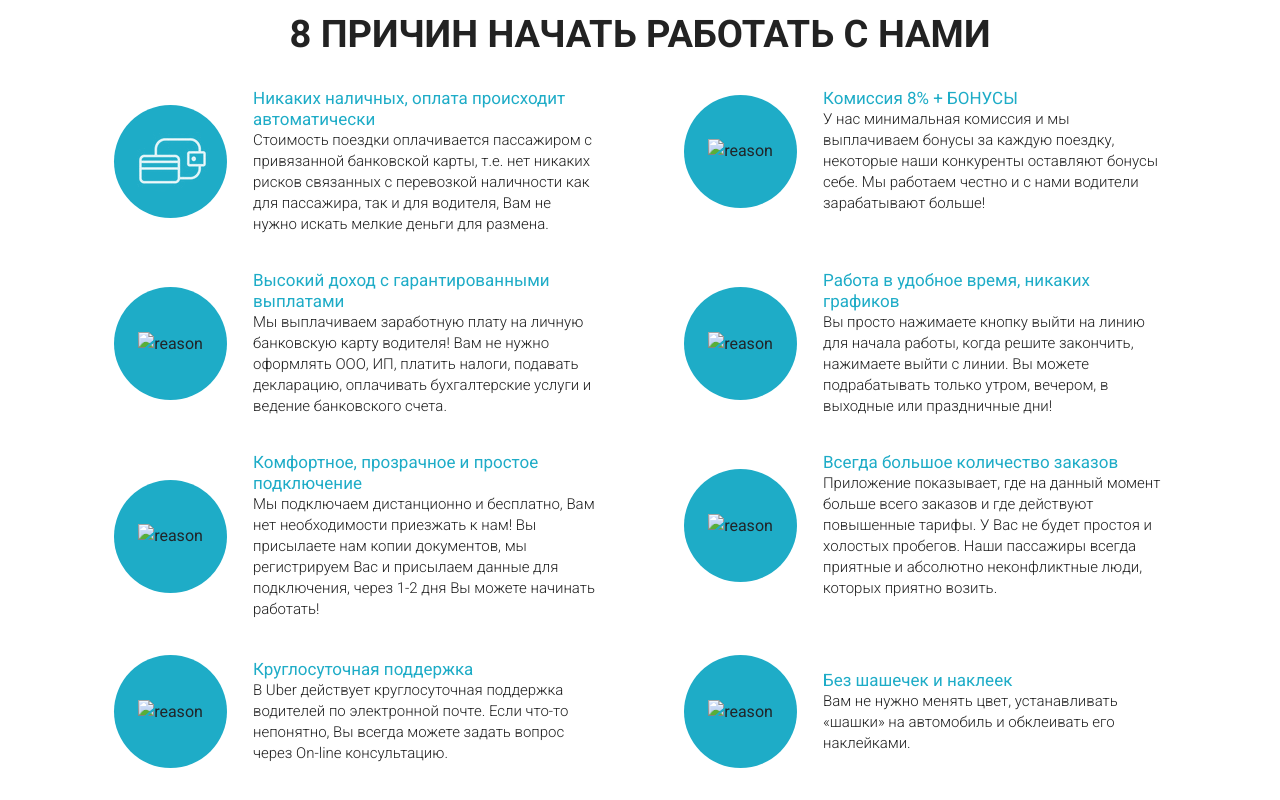
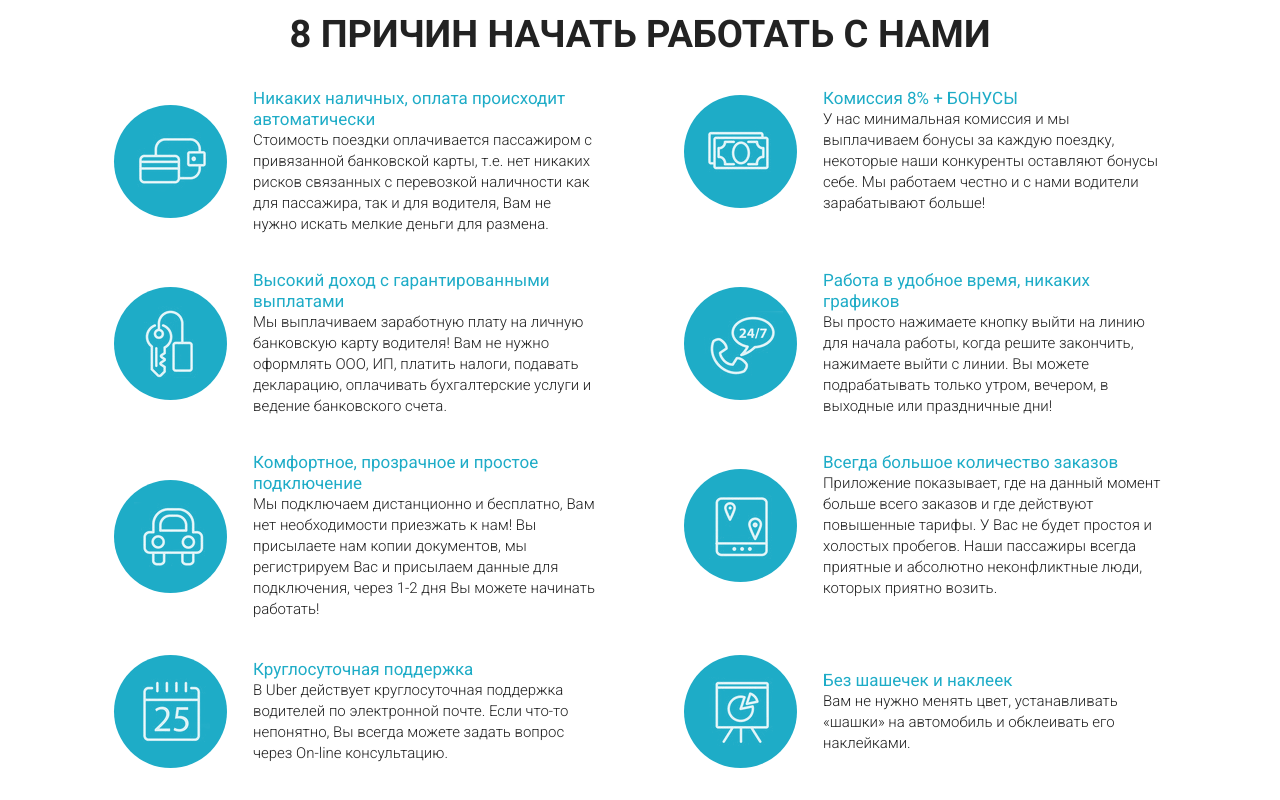
Before and after one commit to antonkoryakin/antonkoryakin.github.io, a plain HTML site: page index.html in a window 1280 px wide. Shown: the part 960-1760 px from the top of the page. Drawn offline with Linux system fonts and the light colour scheme; files whose address does not match are found by name.

Commit message:
Update index.html

```diff
--- a/index.html
+++ b/index.html
@@ -102,7 +102,7 @@
                 <div class="col-md-6">
                     <div class="reasons_block">
                         <div class="reasons_round">
-                            <img src="../src/icons/2.png" alt="reason">
+                            <img src="icons/2.png" alt="reason">
                         </div>
                         <div class="reasons_descr">
                             <div class="reasons_subtitle">Комиссия 8% + БОНУСЫ</div>
@@ -117,7 +117,7 @@
                 <div class="col-md-6">
                     <div class="reasons_block">
                         <div class="reasons_round">
-                            <img src="../src/icons/3.png" alt="reason">
+                            <img src="icons/3.png" alt="reason">
                         </div>
                         <div class="reasons_descr">
                             <div class="reasons_subtitle">Высокий доход с гарантированными выплатами</div>
@@ -132,7 +132,7 @@
                 <div class="col-md-6">
                     <div class="reasons_block">
                         <div class="reasons_round">
-                            <img src="../src/icons/4.png" alt="reason">
+                            <img src="icons/4.png" alt="reason">
                         </div>
                         <div class="reasons_descr">
                             <div class="reasons_subtitle">Работа в удобное время, никаких графиков</div>
@@ -147,7 +147,7 @@
                 <div class="col-md-6">
                     <div class="reasons_block">
                         <div class="reasons_round">
-                            <img src="../src/icons/5.png" alt="reason">
+                            <img src="icons/5.png" alt="reason">
                         </div>
                         <div class="reasons_descr">
                             <div class="reasons_subtitle">Комфортное, прозрачное и простое подключение</div>
@@ -162,7 +162,7 @@
                 <div class="col-md-6">
                     <div class="reasons_block">
                         <div class="reasons_round">
-                            <img src="../src/icons/6.png" alt="reason">
+                            <img src="icons/6.png" alt="reason">
                         </div>
                         <div class="reasons_descr">
                             <div class="reasons_subtitle">Всегда большое количество заказов</div>
@@ -177,7 +177,7 @@
                 <div class="col-md-6">
                     <div class="reasons_block">
                         <div class="reasons_round">
-                            <img src="../src/icons/7.png" alt="reason">
+                            <img src="icons/7.png" alt="reason">
                         </div>
                         <div class="reasons_descr">
                             <div class="reasons_subtitle">Круглосуточная поддержка</div>
@@ -191,7 +191,7 @@
                 <div class="col-md-6">
                     <div class="reasons_block">
                         <div class="reasons_round">
-                            <img src="../src/icons/8.png" alt="reason">
+                            <img src="icons/8.png" alt="reason">
                         </div>
                         <div class="reasons_descr">
                             <div class="reasons_subtitle">Без шашечек и наклеек</div>
@@ -271,7 +271,7 @@
             <div class="label label_white">Возможности</div>
             <h2 class="title title_white hidden-320">Выбор - отличная штука!</h2>
             <div class="subtitle subtitle_white hidden-320">Закажите автомобиль, который подходит вам по стилю и бюджету</div>
-            <img src="/src/img/car.png" alt="car" class="car_pic">
+            <img src="img/car.png" alt="car" class="car_pic">
             <div class="car_descr">Машины на каждый день.<br>
                 Лучше, быстрее и дешевле, чем такси
             </div>
@@ -394,13 +394,13 @@
             <div>
                 <div class="footer_mobile">
                     <a href="#">
-                        <img src="/src/icons/app1/app_store.png" alt="App Store">
+                        <img src="icons/app1/app_store.png" alt="App Store">
                     </a>
                     <a href="#">
-                        <img src="/src/icons/app1/google_play.png" alt="Google play">
+                        <img src="icons/app1/google_play.png" alt="Google play">
                     </a>
                     <a href="#">
-                        <img src="/src/icons/app1/windows_store.png" alt="Windows store">
+                        <img src="icons/app1/windows_store.png" alt="Windows store">
                     </a>
                 </div>
             </div>
```
